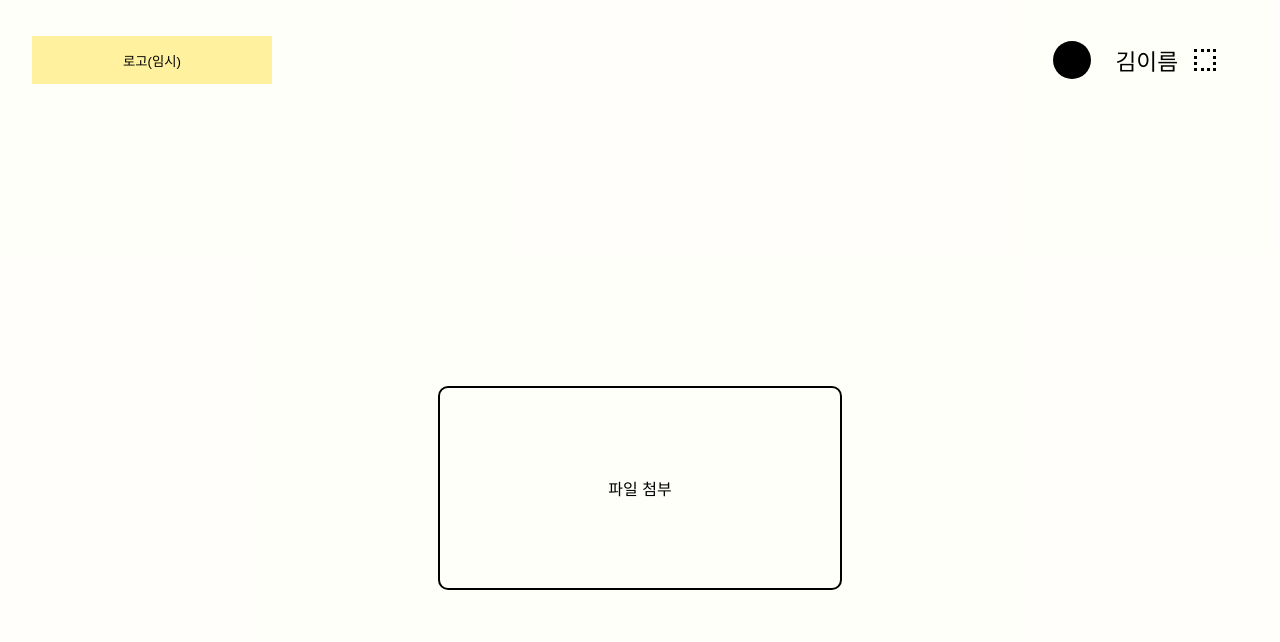
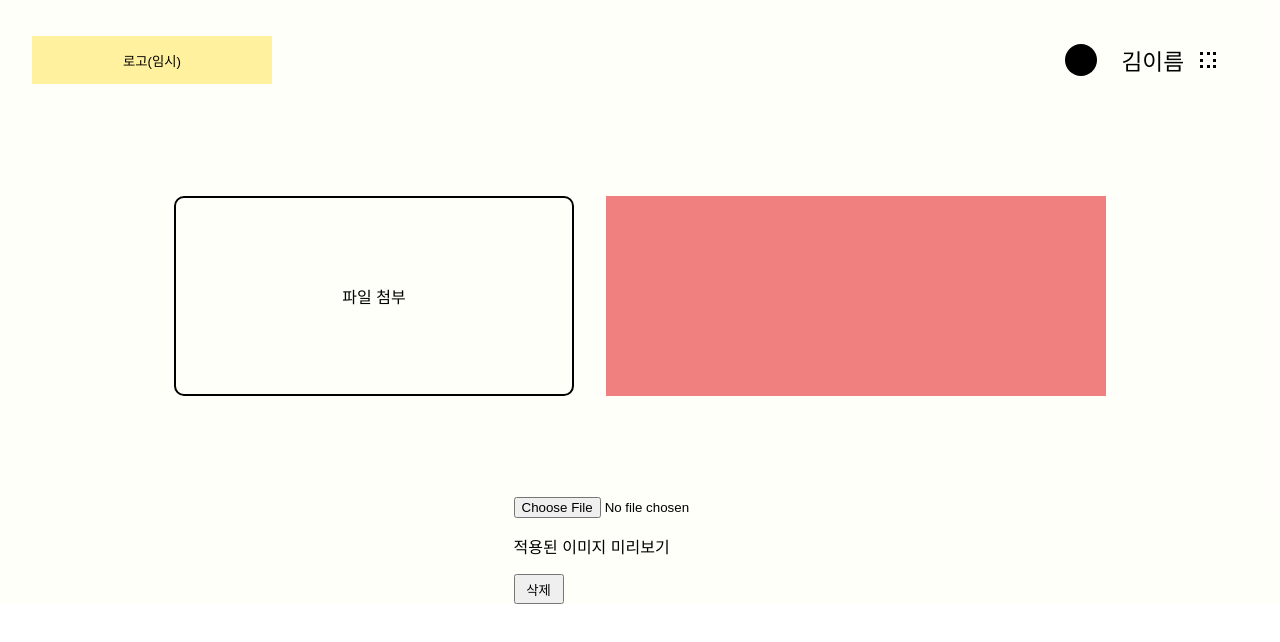
Before and after one commit to tukcom2023CD/AOK, a React (Create React App) app in the folder frontend/: page /upload in a window 1280 px wide. Shown: the top 642 px of the page. Built offline with nearby package versions, Linux system fonts and the light colour scheme.

Commit message:
업로드 페이지 스크롤 추가, css

```diff
--- a/frontend/package.json
+++ b/frontend/package.json
@@ -17,7 +17,7 @@
     "react-router-dom": "^6.6.2",
     "react-scripts": "5.0.1",
     "styled-components": "^5.3.6",
-    "typescript": "^4.4.2",
+    "typescript": "^4.9.5",
     "web-vitals": "^2.1.0"
   },
   "scripts": {
--- /dev/null
+++ b/frontend/src/Components/DragDrop/DragDrop.module.css
@@ -0,0 +1,12 @@
+.DragDrop{
+    display: inline-block;
+}
+
+.left{
+    margin-right: 1rem;
+}
+
+.list{
+    flex: 1 1 auto;
+    overflow-y: auto;
+}
--- a/frontend/src/Components/DragDrop.scss
+++ b/frontend/src/Components/DragDrop/DragDrop.scss
@@ -1,20 +1,24 @@
+/**/
 @mixin filledStyle() {
     background-color: black;
     color: white;
+
   }
 
   @mixin alignCenter() {
-    display: flex;
+    display: inline-block;
     display: -webkit-flex;
-    flex-direction: column;
+    margin-right: 1rem;
     -ms-flex-direction: column;
     justify-content: center;
     align-items: center;
+
   }
 
   .DragDrop {
     width: 100%;
-    height: 100vh;
+    height: 50vh;
+
     @include alignCenter();
 
     &-File {
@@ -33,16 +37,16 @@
     }
 
     &-Files {
-      margin-top: 1rem;
 
       & > div {
         width: 300px;
         padding: 8px;
         border: 1px solid black;
-        margin-bottom: 10px;
+        //margin-bottom: 10px;
         display: flex;
-        justify-content: space-between;
+        //justify-content: space-between;
       }
+
 
       &-Filter {
         cursor: pointer;
@@ -53,3 +57,38 @@
       }
     }
   }
+
+  .DragDrop-Files{
+    overflow-y: auto;
+
+    width: 500px;
+    height: 200px;
+    background-color: lightcoral;
+
+    ::-webkit-scrollbar {
+      width: 10px;
+  }
+  ::-webkit-scrollbar-thumb {
+      background-color: #2f3542;
+      border-radius: 10px;
+  }
+  ::-webkit-scrollbar-track {
+      background-color: grey;
+      border-radius: 10px;
+      box-shadow: inset 0px 0px 5px white;
+  }
+  }
+
+  .list{
+    display: flex;
+    justify-content: space-around;
+    align-items: center;
+    width: 400px;
+    background-color: white;
+    margin: auto;
+    padding: 0.5rem 0.2rem;
+  }
+
+.list-row{
+  display: flex;
+}
--- a/frontend/src/Components/DragDrop.tsx
+++ b/frontend/src/Components/DragDrop/DragDrop.tsx
@@ -6,6 +6,7 @@ import React, {
     useEffect
   } from "react";
   import "./DragDrop.scss";
+  import styles from './DragDrop.module.css';
 
   interface IFileTypes {
     id: number;
@@ -108,8 +109,11 @@ import React, {
       return () => resetDragEvents();
     }, [initDragEvents, resetDragEvents]);
 
+
     return (
+
       <div className="DragDrop">
+        <div className={styles.left}>
         <input
           type="file"
           id="fileUpload"
@@ -125,8 +129,10 @@ import React, {
         >
           <div>파일 첨부</div>
         </label>
+        </div>
 
-        <div className="DragDrop-Files">
+        <section className="DragDrop-Files">
+
           {files.length > 0 &&
             files.map((file: IFileTypes) => {
               const {
@@ -135,18 +141,23 @@ import React, {
               } = file;
 
               return (
-                <div key={id}>
+                <ul className='lists'>
+                  <li className='list'>
+                    <div key={id} className="list-row">
                   <div>{name}</div>
-                  <div
+                  <button
                     className="DragDrop-Files-Filter"
                     onClick={() => handleFilterFile(id)}
                   >
                     X
-                  </div>
+                  </button>
                 </div>
+                </li>
+                </ul>
               );
             })}
-        </div>
+
+        </section>
       </div>
     );
   };
--- /dev/null
+++ b/frontend/src/Components/PreImage/PreImage.module.css
@@ -0,0 +1,6 @@
+.all{
+    display: flex;
+    flex-direction: column;
+    align-items: center;
+    justify-content: center;
+}
--- /dev/null
+++ b/frontend/src/Components/PreImage/PreImage.tsx
@@ -0,0 +1,44 @@
+import React, {useState} from 'react';
+import styles from './PreImage.module.css';
+
+export default function Image() {
+    const [fileImage, setFileImage] = useState("");
+    const saveFileImage = (event: React.ChangeEvent<HTMLInputElement>) =>{
+    // @ts-ignore
+    setFileImage(URL.createObjectURL(event.target.files[0]));
+    };
+    const deleteFileImage = () =>{
+    URL.revokeObjectURL(fileImage);
+    setFileImage("");
+    };
+    return (
+        <div className={styles.all}>
+            <div style={{
+            alignItems: "center",
+            justifyContent: "center", }} >
+
+
+        <input
+        className={styles.input}
+        name="imggeUpload"
+        type="file"
+        accept="image/*"
+        onChange={saveFileImage} />
+
+        <div>
+        <p className={styles.text}>적용된 이미지 미리보기</p>
+        </div>
+
+        <div className={styles.img}>{fileImage && ( <img alt="sample" src={fileImage} style={{ margin: "auto" }} /> )}
+                <button style={{
+                width: "50px",
+                height: "30px",
+                cursor: "pointer", }}
+                onClick={() => deleteFileImage()} > 삭제
+                </button>
+        </div>
+
+        </div>
+        </div>
+    );
+}
--- a/frontend/src/Pages/Upload.tsx
+++ b/frontend/src/Pages/Upload.tsx
@@ -5,7 +5,8 @@ import { HTML5Backend } from 'react-dnd-html5-backend';
 import { BtnStyle } from '../Components/Button';
 import { MainBackground } from '../Components/MainPageBgr';
 import UpsideBar from '../Components/UpsideBar';
-import DragDrop from '../Components/DragDrop';
+import DragDrop from '../Components/DragDrop/DragDrop';
+import PreImage from '../Components/PreImage/PreImage';
 
 function Upload() {
     return(
@@ -16,6 +17,13 @@ function Upload() {
 
           </DndProvider>
           <DragDrop/>
+          {/* 현재 작업 내용 */}
+          {
+          <PreImage/>
+          }
+          {/* {저장할 제목} */}
+          {/* {저장할 내용} */}
+          {/* {Apply 버튼} */}
         </MainBackground>
       </div>
     );
--- a/frontend/src/index.css
+++ b/frontend/src/index.css
@@ -11,3 +11,12 @@ code {
   font-family: source-code-pro, Menlo, Monaco, Consolas, 'Courier New',
     monospace;
 }
+
+*{
+  box-sizing: border-box;
+}
+
+ul{
+  list-style: none;
+  padding-left: 0;
+}
```
Also changed, not shown: 2 other files (tests, documents, lock files or other folders).
